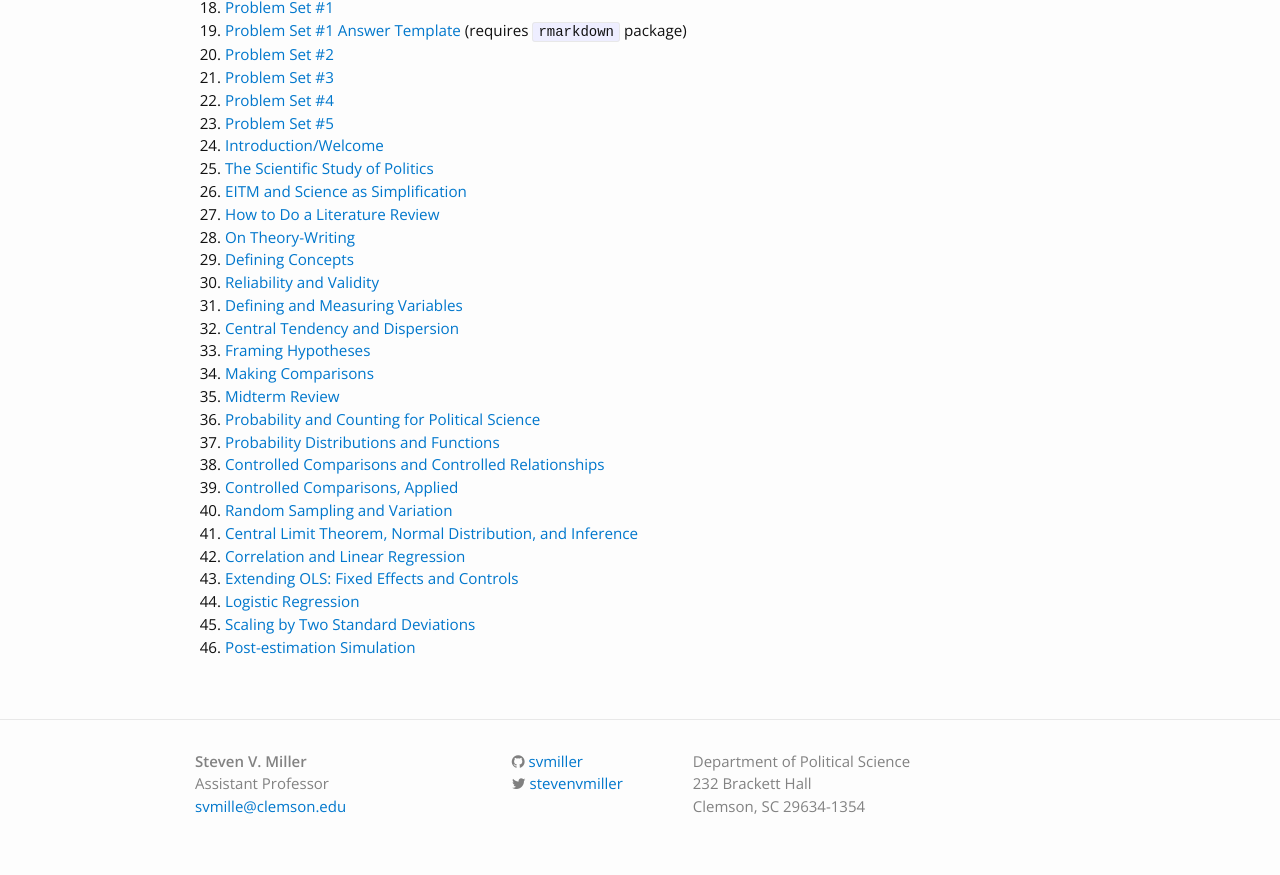
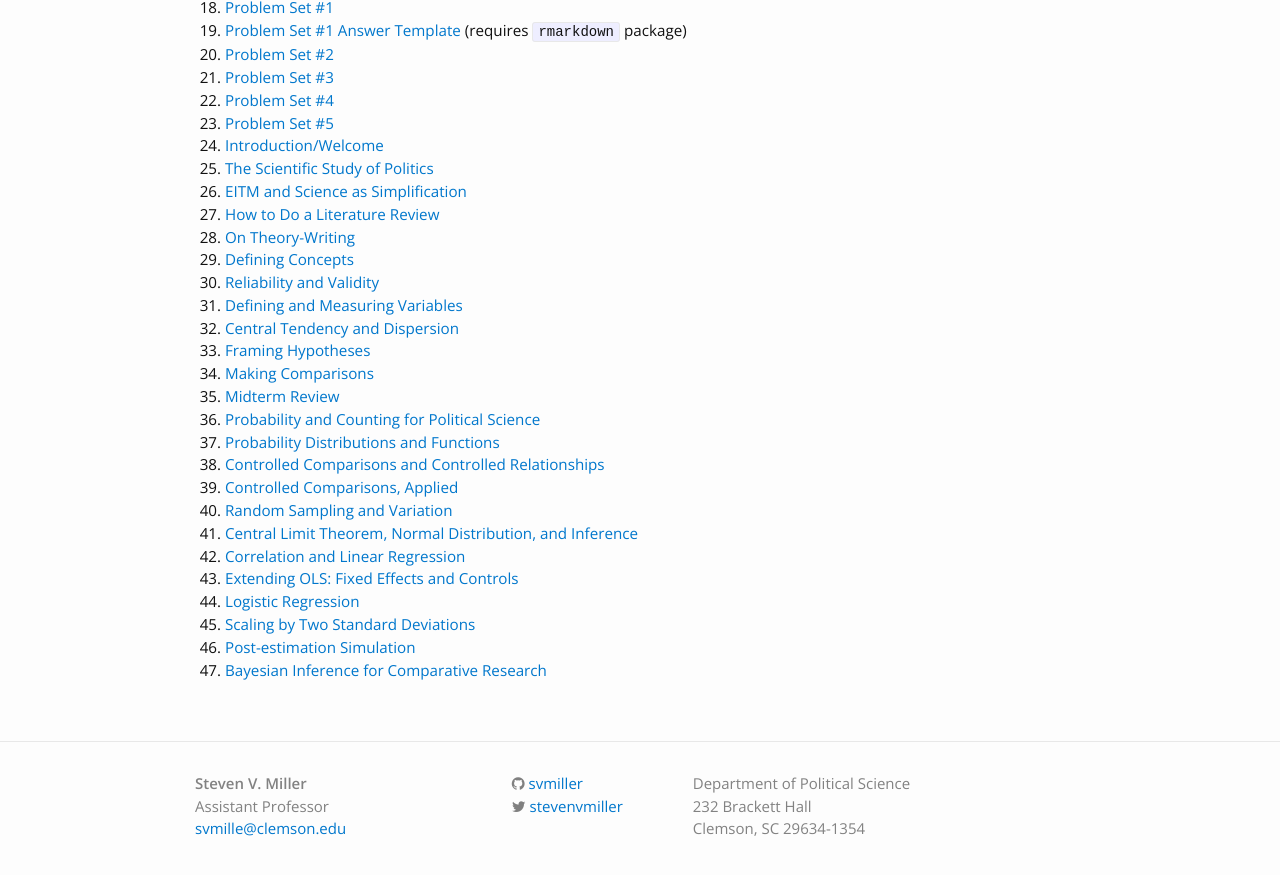
Before and after one commit to svmiller/svmiller.github.io, a Jekyll site: the page built from teaching/posc-3410.md, in a window 1280 px wide and 900 px high, scrolled down 1532 px. Shown: the top 875 px of the window. Built offline with Jekyll 4.4.1, drawn with Linux system fonts in a browser that asks for light colours; nearby versions of some CDN libraries; some web fonts are replaced.

Commit message:
add lectures for 04.25.2017

```diff
--- a/teaching/posc-3410.md
+++ b/teaching/posc-3410.md
@@ -73,6 +73,7 @@ March 26: We're having a schedule update in light of the instructor's illness, s
 44. [Logistic Regression](https://www.dropbox.com/s/zt99vce284gspux/posc3410-lecture-logistic-regression.pdf?dl=0)
 45. [Scaling by Two Standard Deviations](https://www.dropbox.com/s/t3mkketzgcfvzsn/posc3410-lecture-scaling-two-sds.pdf?dl=0)
 46. [Post-estimation Simulation](https://www.dropbox.com/s/s1t8chisw756zwz/posc3410-lecture-post-estimation-simulation.pdf?dl=0)
+47. [Bayesian Inference for Comparative Research](https://www.dropbox.com/s/kep6bxa3cvu7392/posc3410-lecture-westernjackman1994bicr.pdf?dl=0)
 
 <!--
 23. [Introduction/Welcome](https://www.dropbox.com/s/baratz98onphaa3/posc3410-lecture-syllabus-day.pdf?dl=0)
```
Also changed, not shown: teaching/posc-3610.md (+1 -0 lines).
